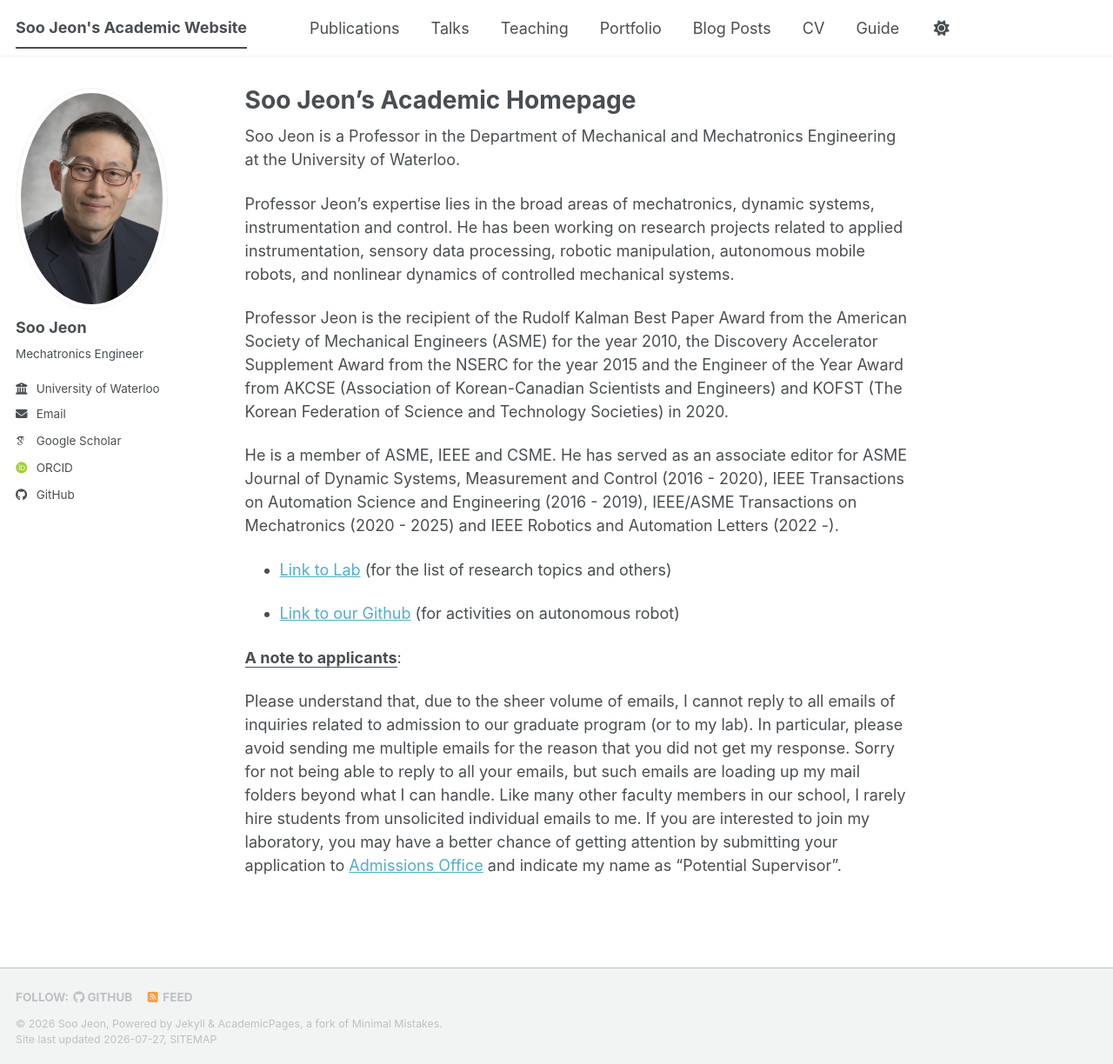
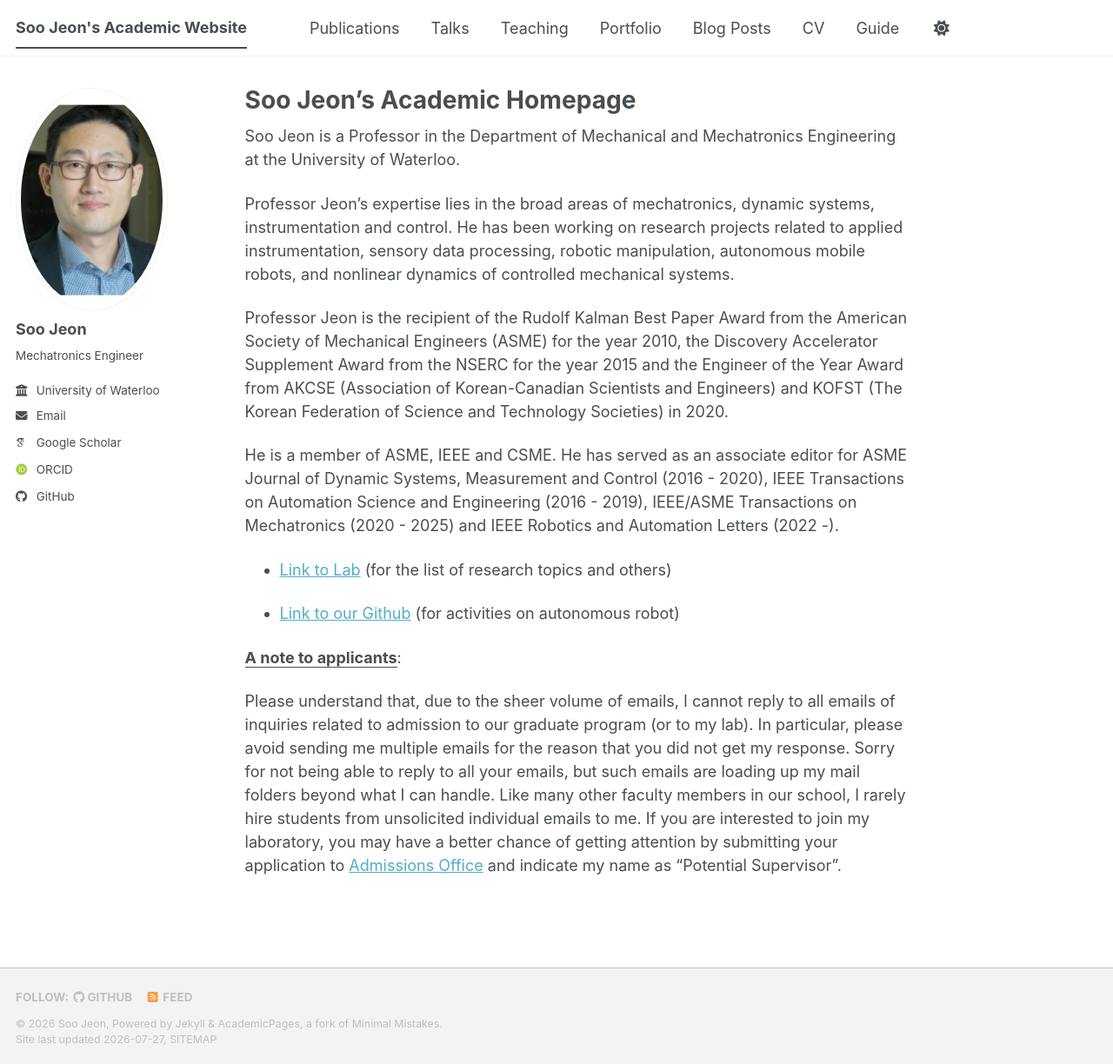
Before and after one commit to soojeon-uw/soojeon-uw.github.io, a Jekyll site: the page built from _pages/about.md, in a window 1280 px wide and 1224 px high. Shown: the whole window at 87% size. Built offline with Jekyll 4.4.1, drawn with Linux system fonts in a browser that asks for light colours; some web fonts are replaced; a script bundle is joined from its source files by our own code; library files that are not in the unit come from our copies.

Commit message:
Update author avatar in configuration file

```diff
--- a/_config.yml
+++ b/_config.yml
@@ -23,7 +23,7 @@ repository               : "soojeon-uw/soojeon-uw.github.io"
 #               Additional customization can be done by editing /_includes/author-profile.html
 author:
   # Biographic information
-  avatar           : "Headshot2023.png"
+  avatar           : "OFIS_soojeon.png"
   name             : "Soo Jeon"
   pronouns         : # example: "she/her"
   bio              : "Mechatronics Engineer"
```
